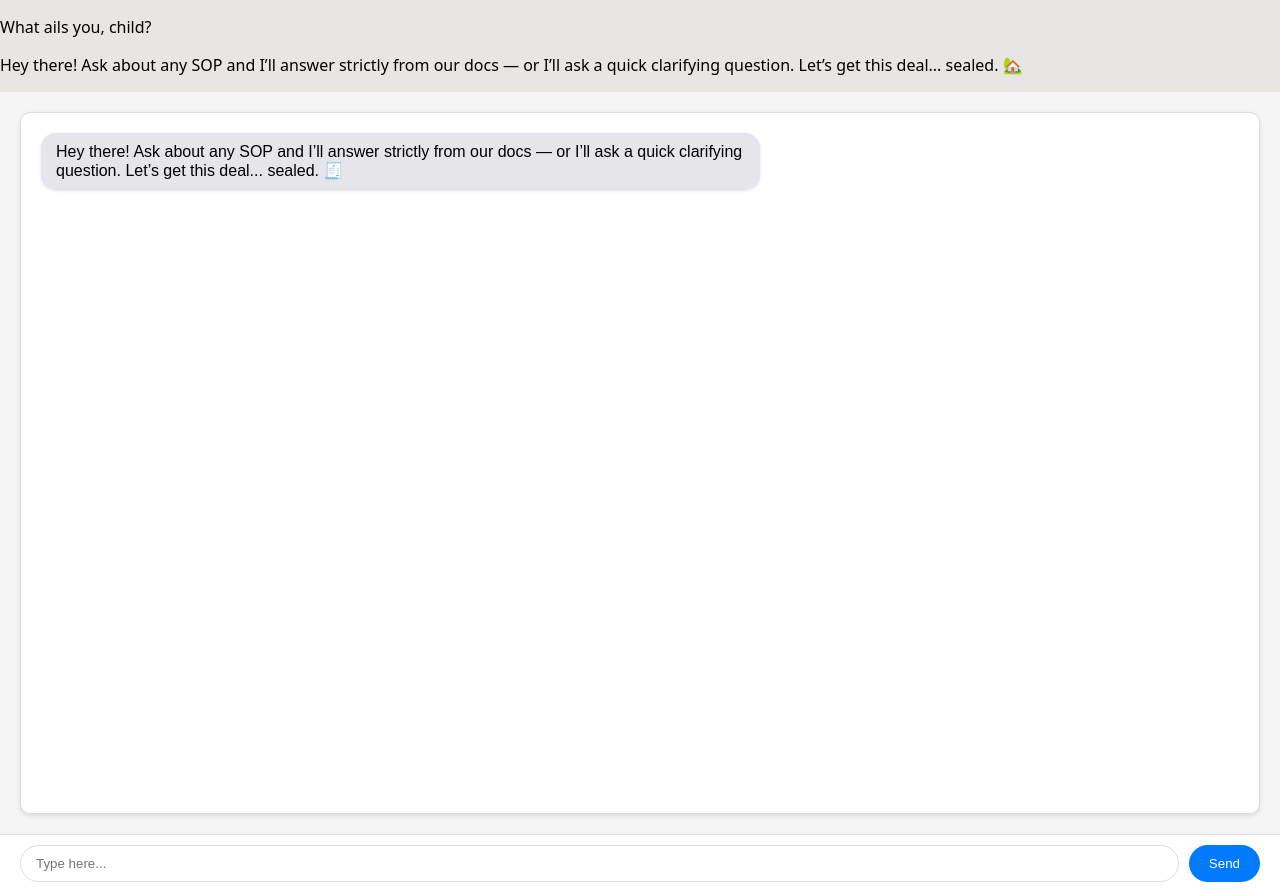
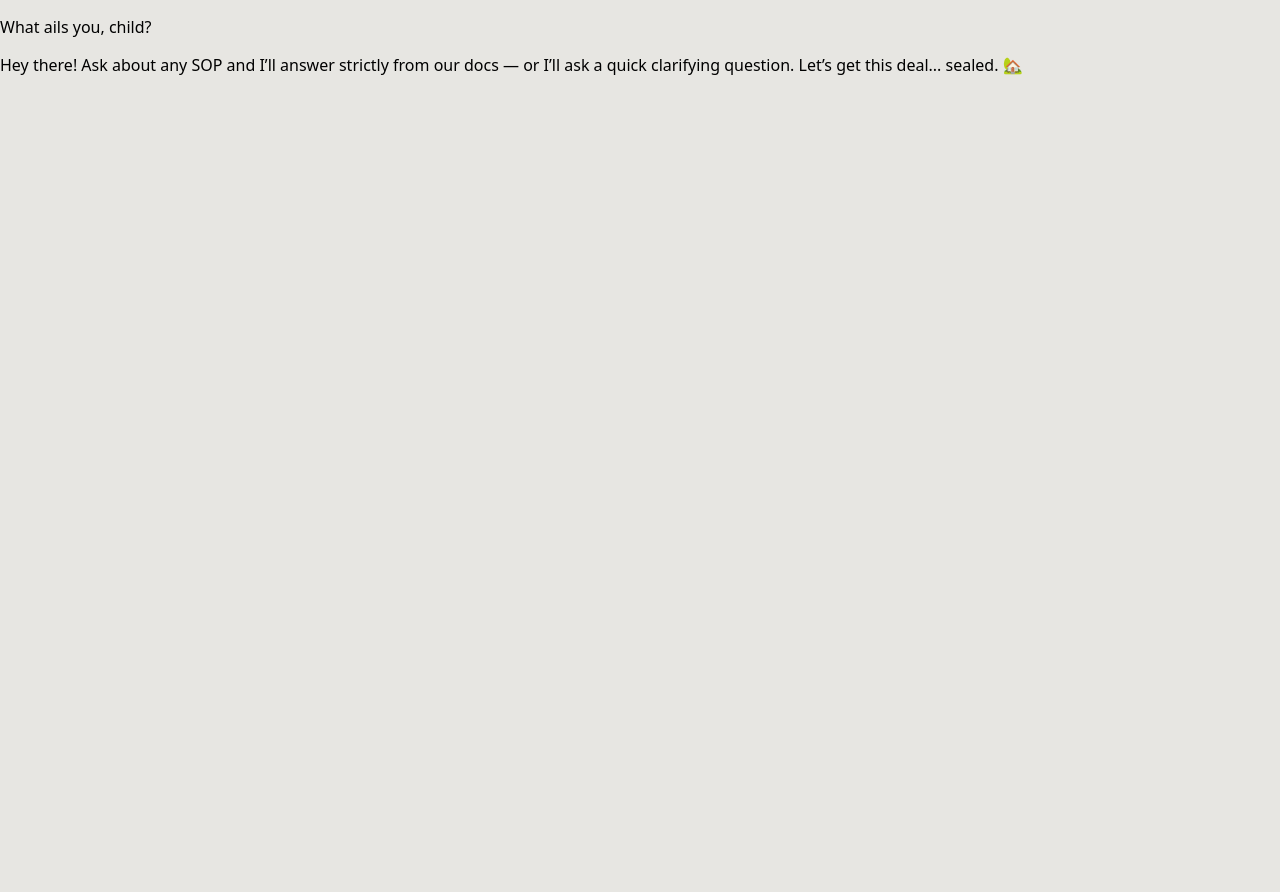
Before and after one commit to SJGadmin/slite-chat, a Next.js app: page / in a window 1280 px wide. After the commit the page ends 816 px from the top, so only its background shows below. Built offline with nearby package versions, Linux system fonts and the light colour scheme.

Commit message:
Update ChatUI.tsx

```diff
--- a/components/ChatUI.tsx
+++ b/components/ChatUI.tsx
@@ -1,76 +1,30 @@
-import React, { useState } from 'react';
+import React from "react";
 
-interface Message {
-  sender: 'user' | 'bot';
-  text: string;
+type Message = {
+  role: "user" | "assistant";
+  content: string;
+};
+
+interface ChatUIProps {
+  messages: Message[];
+  setMessages: React.Dispatch<React.SetStateAction<Message[]>>;
 }
 
-const ChatUI: React.FC = () => {
-  const [messages, setMessages] = useState<Message[]>([
-    { sender: 'bot', text: 'Hey there! Ask about any SOP and I’ll answer strictly from our docs — or I’ll ask a quick clarifying question. Let’s get this deal... sealed. 🧾' }
-  ]);
-  const [input, setInput] = useState('');
-
-  const handleSend = () => {
-    if (!input.trim()) return;
-
-    const newMessage: Message = { sender: 'user', text: input };
-    setMessages(prev => [...prev, newMessage]);
-    setInput('');
-
-    setTimeout(() => {
-      setMessages(prev => [...prev, { sender: 'bot', text: `You said: ${newMessage.text}` }]);
-    }, 600);
-  };
-
+export default function ChatUI({ messages, setMessages }: ChatUIProps) {
   return (
-    <div style={{ display: 'flex', flexDirection: 'column', height: '100vh', background: '#f5f5f5', fontFamily: 'Arial, sans-serif' }}>
-      {/* Chat Window */}
-      <div style={{ flex: 1, overflowY: 'auto', padding: '20px', border: '1px solid #ddd', borderRadius: '10px', margin: '20px', background: '#fff', boxShadow: '0 2px 5px rgba(0,0,0,0.1)' }}>
-        {messages.map((msg, i) => (
-          <div
-            key={i}
-            style={{
-              display: 'flex',
-              justifyContent: msg.sender === 'user' ? 'flex-end' : 'flex-start',
-              marginBottom: '10px'
-            }}
-          >
-            <div
-              style={{
-                maxWidth: '60%',
-                padding: '10px 15px',
-                borderRadius: '15px',
-                background: msg.sender === 'user' ? '#007AFF' : '#e5e5ea',
-                color: msg.sender === 'user' ? '#fff' : '#000',
-                boxShadow: '0 1px 3px rgba(0,0,0,0.1)'
-              }}
-            >
-              {msg.text}
-            </div>
-          </div>
-        ))}
-      </div>
-
-      {/* Input Area */}
-      <div style={{ display: 'flex', padding: '10px 20px', borderTop: '1px solid #ddd', background: '#fff' }}>
-        <input
-          type="text"
-          value={input}
-          onChange={(e) => setInput(e.target.value)}
-          onKeyDown={(e) => e.key === 'Enter' && handleSend()}
-          placeholder="Type here..."
-          style={{ flex: 1, padding: '10px 15px', borderRadius: '20px', border: '1px solid #ddd', outline: 'none' }}
-        />
-        <button
-          onClick={handleSend}
-          style={{ marginLeft: '10px', padding: '10px 20px', borderRadius: '20px', background: '#007AFF', color: '#fff', border: 'none', cursor: 'pointer' }}
+    <div className="flex flex-col flex-1 p-4 space-y-4 overflow-y-auto">
+      {messages.map((msg, index) => (
+        <div
+          key={index}
+          className={`p-3 rounded-lg max-w-xl ${
+            msg.role === "user"
+              ? "bg-blue-100 self-end"
+              : "bg-gray-100 self-start"
+          }`}
         >
-          Send
-        </button>
-      </div>
+          {msg.content}
+        </div>
+      ))}
     </div>
   );
-};
-
-export default ChatUI;
+}
```
